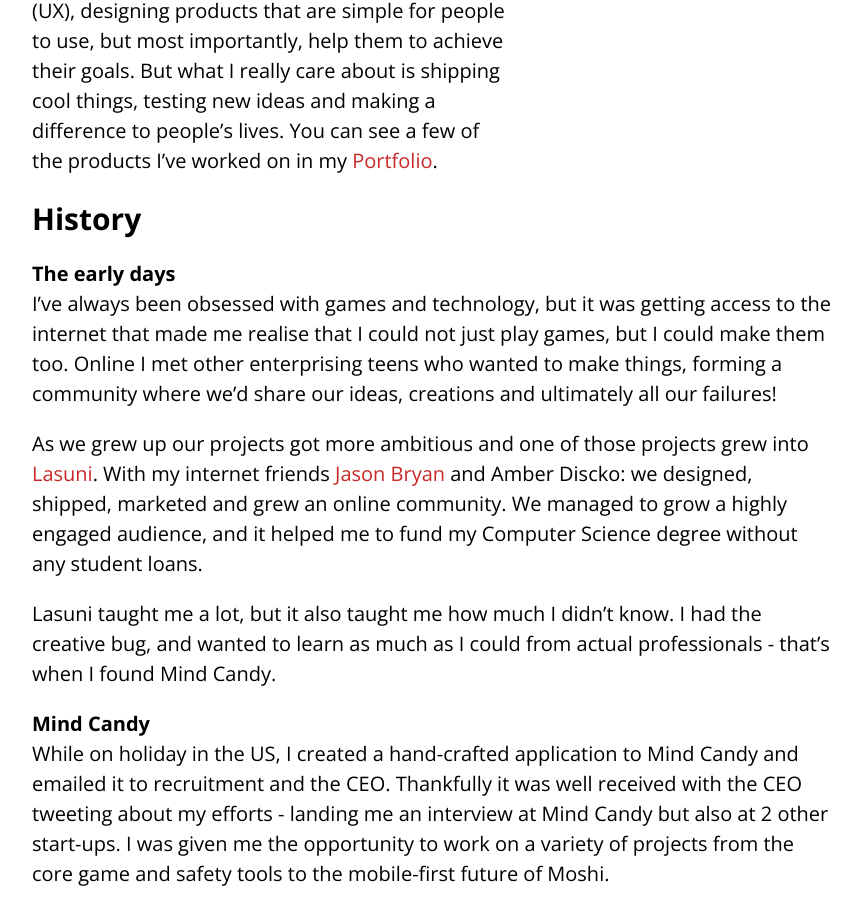
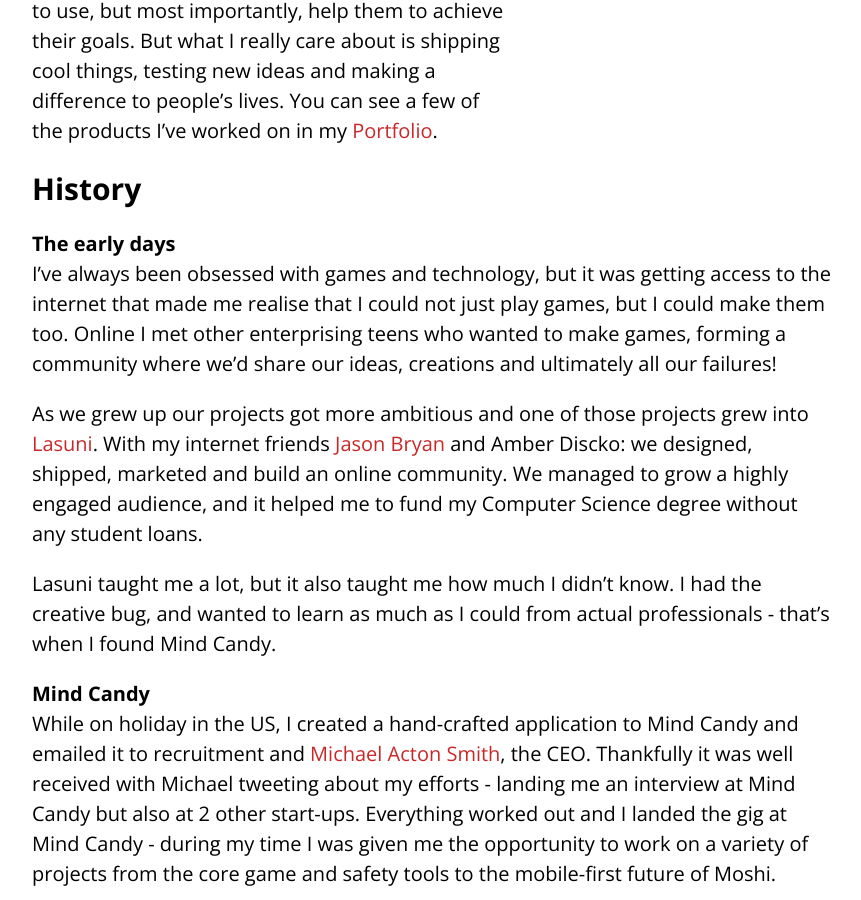
Before and after one commit to Dasaii/dasaii.github.io, a Jekyll site: the page built from about/index.md, in a window 1280 px wide and 900 px high, scrolled down 498 px. Shown: the whole window, without its empty margins (208-1069 px from the left). Built offline with Jekyll 4.4.1, drawn with Linux system fonts in a browser that asks for light colours; some of the changed text lies outside the part shown.

Commit message:
about page tweaks

```diff
--- a/about/index.md
+++ b/about/index.md
@@ -22,31 +22,33 @@
 ### History
 
 #### The early days
-I've always been obsessed with games and technology, but it was getting access to the internet that made me realise that I could not just play games, but I could make them too. Online I met other enterprising teens who wanted to make things, forming a community where we'd share our ideas, creations and ultimately all our failures!
+I've always been obsessed with games and technology, but it was getting access to the internet that made me realise that I could not just play games, but I could make them too. Online I met other enterprising teens who wanted to make games, forming a community where we'd share our ideas, creations and ultimately all our failures!
 
-As we grew up our projects got more ambitious and one of those projects grew into [Lasuni](/work/lasuni). With my internet friends [Jason Bryan](http://) and Amber Discko: we designed, shipped, marketed and grew an online community. We managed to grow a highly engaged audience, and it helped me to fund my Computer Science degree without any student loans.
+As we grew up our projects got more ambitious and one of those projects grew into [Lasuni](/work/lasuni). With my internet friends [Jason Bryan](http://) and Amber Discko: we designed, shipped, marketed and build an online community. We managed to grow a highly engaged audience, and it helped me to fund my Computer Science degree without any student loans.
 
 Lasuni taught me a lot, but it also taught me how much I didn't know. I had the creative bug, and wanted to learn as much as I could from actual professionals - that's when I found Mind Candy.
 
 #### Mind Candy
-While on holiday in the US, I created a hand-crafted application to Mind Candy and emailed it to recruitment and the CEO. Thankfully it was well received with the CEO tweeting about my efforts -  landing me an interview at Mind Candy but also at 2 other start-ups. I was given me the opportunity to work on a variety of projects from the core game and safety tools to the mobile-first future of Moshi.
+While on holiday in the US, I created a hand-crafted application to Mind Candy and emailed it to recruitment and [Michael Acton Smith](https://twitter.com/acton), the CEO. Thankfully it was well received with Michael tweeting about my efforts -  landing me an interview at Mind Candy but also at 2 other start-ups. Everything worked out and I landed the gig at Mind Candy - during my time I was given me the opportunity to work on a variety of projects from the core game and safety tools to the mobile-first future of Moshi.
 
 ![Mind Candy  - 2013](/images/mindcandy.jpg "Mind Candy - 2013")
 
-At Mind Candy I learned tons: how startups run; product management; research (I ran play-testing every week); how to run an effective team; presenting to stakeholders; and the importance of team culture to building great things. In my last year I led UX and later product management for a new mobile, creative, community - PopJam, where I met Marcus and Dan.
+At Mind Candy I learned tons: how startups work; what product management is; research (I ran play-testing every week); running an effective team; presenting to stakeholders; and the importance of team culture in building great things. In my last year I led UX and later product management for a new mobile, creative, community - PopJam, where I met Marcus and Dan.
 
 #### Play
-Working on mobile games, we realised how powerful game mechanics can be in driving behaviours. Play formed on the belief that we could use our games experience to build compelling products to help people and businesses achieve their goals. The dream team was back together with Marcus (CEO), Dan (CTO) and myself (CPO) heading up our respective skillsets.
+Working on mobile games, we realised how powerful game mechanics can be in driving behaviours. Play formed on the belief that we could use our games experience to build compelling products to help people and businesses achieve their goals. The dream team was back together with Marcus Thornley (CEO), [Dan Atherton](https://twitter.com/rabidbadger69) (CTO) and myself (CPO) heading up our respective skillsets.
 
 ![Team Play - May 2016](/images/teamplay_2016.jpg "Team Play - May 2016")
 
-With our first client we designed, built, shipped and ran Bupa Boost as a live service. With a lot of hard work we kept growing the business and we used our learnings of how these huge businesses work to create Totem, our attempt to productise good company culture. Over my 4 years there I grew my product team to 8 super talented individuals, and we designed and shipped tens of products for some of the biggest companies in the UK.
+With our first client we designed, built, shipped and ran [Bupa Boost](/work/bupaboost) as a live service. With a lot of hard work we kept growing the business and we used our learnings of how these huge businesses work to create Totem, our attempt to productise good company culture. Over my 4 years there I grew my product team to 8 super talented individuals, and we designed and shipped tens of products for some of the biggest companies in the UK.
 
 #### Now
-On the 27th June 2018, I took the heart-wrenching decision to leave Play, and I left the UK to travel with my boyfriend, Remi. We're currently somewhere in SE Asia and will be arriving in Australia towards the end of the year. You can follow along with my travels on [Twitter](https://twitter.com/dasaii) or [Instagram](https://instagram.com/dasaii) if you'd like.
+On the 27th June 2018, I took the heart-wrenching decision to leave Play, and I left the UK to travel with my boyfriend, [Remi](https://instagram.com/remionthego). We're currently somewhere in SE Asia and will be arriving in Australia towards the end of the year. You can follow along with my travels on [Twitter](https://twitter.com/dasaii) or [Instagram](https://instagram.com/dasaii) if you'd like.
+
+![Chiang Mai - July 2018](/images/travelling.jpg "Chiang Mai - July 2018")
 
 #### And outside of work?
-Well, Im currently full-time travelling/homeless - so there's not much difference! But while not making stuff, I love to travel (clearly), take bad photos on my phone, run, watch far too much Netflix. I'm still a tragic 90s kid (waiting on my letter to Hogwarts) and get my games fix on-the-go with my Nintendo Switch, I'm currently playing Toad's Treasure Tracker.
+Well, Im currently full-time travelling/homeless - so there's not much difference! But while not making stuff, I love to travel (clearly), take [bad photos on my phone](https://instagram.com/dasaii), run, watch far too much Netflix. Other important things to note: I'm a Ravenclaw, aspiring Pokemon Master and my favourite film is the Lion King. I get my games fix on-the-go with my Nintendo Switch, I'm currently playing Toad's Treasure Tracker.
 
 #### TL;DR
 I like making stuff. I'm also generally a bit of a nerd.
```
Also changed, not shown: other parts of about/index.md (+1 -1 lines), images/travelling.jpg (added).
